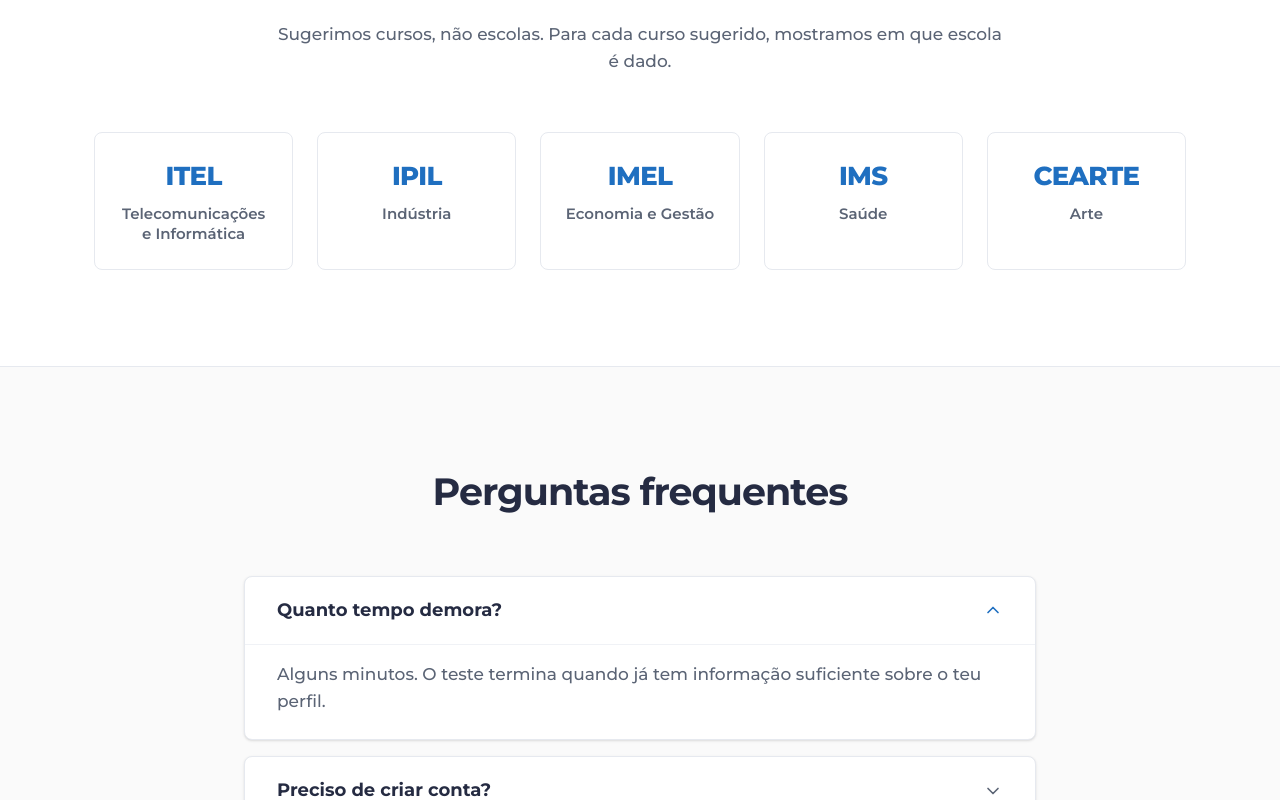
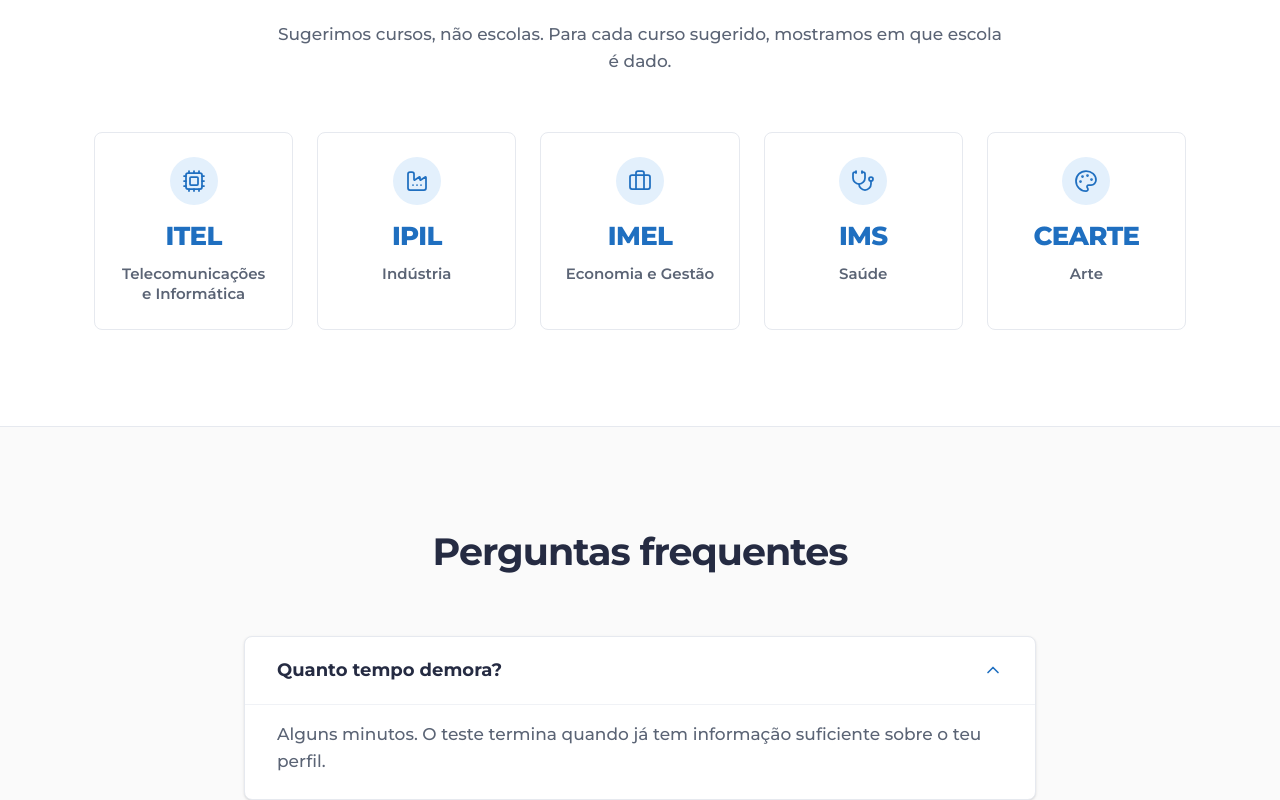
Before and after one commit to MiguelVila10/Njango_eduImetro, a React (Vite) app in the folder frontend/: page / in a window 1280 px wide. Shown: the part 2700-3500 px from the top of the page. Built offline with nearby package versions, Linux system fonts and the light colour scheme; no server answers.

Commit message:
Home: ícones nos cartões das escolas
ITEL (chip), IPIL (fábrica), IMEL (pasta), IMS (estetoscópio),
CEARTE (paleta), no mesmo estilo dos outros ícones da página.

Co-Authored-By: Claude Opus 5.5 <noreply@anthropic.com>
Claude-Session: https://claude.ai/code/session_01AQ5wncbfdH5L5G4YpCzpjR

```diff
--- a/frontend/src/paginas/aluno/Inicio.jsx
+++ b/frontend/src/paginas/aluno/Inicio.jsx
@@ -3,7 +3,8 @@
 import { AnimatePresence, motion } from "framer-motion";
 import {
   Brush, CheckCircle, ChevronDown, Goal, GraduationCap, HeartHandshake,
-  Lightbulb, ListChecks, Microscope, NotebookPen, Users,
+  Briefcase, Cpu, Factory, Lightbulb, ListChecks, Microscope, NotebookPen, Palette,
+  Stethoscope, Users,
 } from "lucide-react";
 import { useEffect, useState } from "react";
 import { Link } from "react-router-dom";
@@ -57,11 +58,11 @@ const AVISOS = [
 ];
 
 const ESCOLAS = [
-  ["ITEL", "Telecomunicações e Informática"],
-  ["IPIL", "Indústria"],
-  ["IMEL", "Economia e Gestão"],
-  ["IMS", "Saúde"],
-  ["CEARTE", "Arte"],
+  ["ITEL", "Telecomunicações e Informática", Cpu],
+  ["IPIL", "Indústria", Factory],
+  ["IMEL", "Economia e Gestão", Briefcase],
+  ["IMS", "Saúde", Stethoscope],
+  ["CEARTE", "Arte", Palette],
 ];
 
 const PERGUNTAS = [
@@ -275,8 +276,11 @@ export default function Inicio() {
               </p>
             </Revelar>
             <motion.ul {...grelha} className="grid grid-cols-2 gap-4 sm:gap-6 lg:grid-cols-5">
-              {ESCOLAS.map(([sigla, area], i) => (
-                <motion.li key={sigla} {...itemGrelha} className={`flex flex-col items-center rounded-lg border border-borda bg-white p-6 text-center hover:border-primaria last:col-span-2 lg:last:col-span-1 ${SUBIR_HOVER}`}>
+              {ESCOLAS.map(([sigla, area, Icone]) => (
+                <motion.li key={sigla} {...itemGrelha} className={`group flex flex-col items-center rounded-lg border border-borda bg-white p-6 text-center hover:border-primaria last:col-span-2 lg:last:col-span-1 ${SUBIR_HOVER}`}>
+                  <span className="mb-3 flex h-12 w-12 items-center justify-center rounded-full bg-primaria-clara text-primaria transition-transform duration-300 ease-out motion-safe:group-hover:scale-110">
+                    <Icone className="h-6 w-6" strokeWidth={1.75} aria-hidden="true" />
+                  </span>
                   <span className="mb-2 text-[24px] font-extrabold tracking-tight text-primaria sm:text-[26px]">{sigla}</span>
                   <span className="text-[15px] font-semibold leading-snug text-texto-suave">{area}</span>
                 </motion.li>
```
